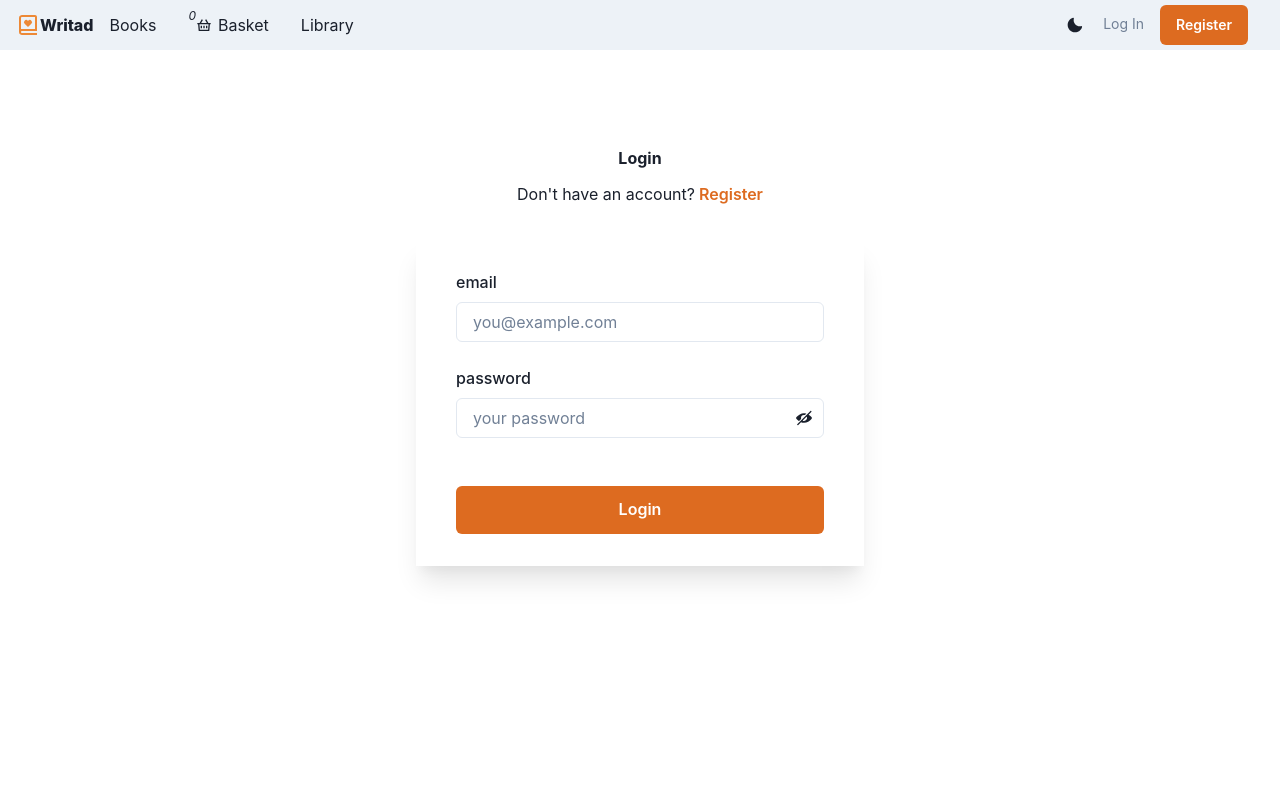
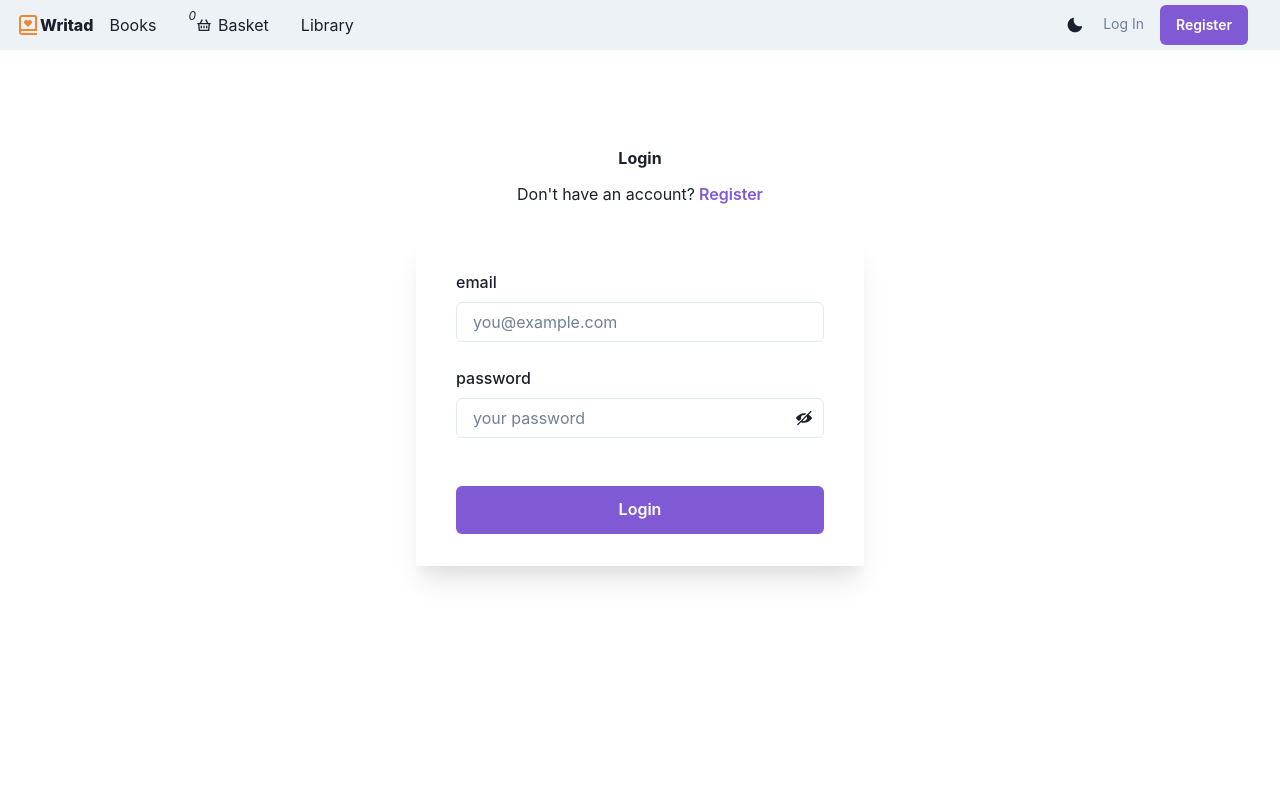
Before and after one commit to Gitroars/WebApplicationDevelopmentSecurity_Writad, a React (Create React App) app in the folder client/: page /login in a window 1280 px wide. Shown: the top 800 px of the page. Built offline with nearby package versions, Linux system fonts and the light colour scheme.

Commit message:
Change orange to purple

```diff
--- a/client/src/components/CheckoutOrderSummary.jsx
+++ b/client/src/components/CheckoutOrderSummary.jsx
@@ -24,7 +24,7 @@ const CheckoutOrderSummary = () => {
   const basketItems = useSelector((state) => state.basket);
   const { basket, subtotal } = basketItems;
 
-  const user = useSelector((state) => state.user);
+  const user = useSelector((state) => state.basket);
   const { userInfo } = user;
 
   //paypal pay button
@@ -50,7 +50,7 @@ const CheckoutOrderSummary = () => {
     navigate("/order-success");
   };
 
-  const onPaymentError = (error) => {
+  const onPaymentError = () => {
     toast({
       description:
         "something went wront during the payment process. Please try again or make sure that your PayPal account balance is enough for this purchase",
@@ -108,7 +108,7 @@ const CheckoutOrderSummary = () => {
 
       <Box align='center'>
         <Text fontSize='sm'> Have questions? or need help to complete your order?</Text>
-        <Flex justifyContent='center' color={mode("orange.500", "orange.100")}>
+        <Flex justifyContent='center' color={mode("purple.500", "purple.100")}>
           <Flex align='center'>
             <ChatIcon />
             <Text m='2'>Live Chat</Text>
--- a/client/src/components/Navbar.jsx
+++ b/client/src/components/Navbar.jsx
@@ -164,8 +164,8 @@ const Navbar = () => {
                   display={{ base: "none", md: "inline-flex" }}
                   fontSize='sm'
                   fontWeight={600}
-                  _hover={{ bg: "orange.400" }}
-                  bg='orange.500'
+                  _hover={{ bg: "purple.400" }}
+                  bg='purple.500'
                   color='white'
                 >
                   Register
--- a/client/src/screens/LoginScreen.jsx
+++ b/client/src/screens/LoginScreen.jsx
@@ -69,7 +69,7 @@ const LoginScreen = () => {
                 <Heading size={{ headingBR }}>Login</Heading>
                 <HStack spacing='1' justify='center'>
                   <Text color='muted'>Don't have an account?</Text>
-                  <Button as={ReactLink} to='/registration' variant='link' colorScheme='orange'>
+                  <Button as={ReactLink} to='/registration' variant='link' colorScheme='purple'>
                     Register
                   </Button>
                 </HStack>
@@ -102,7 +102,7 @@ const LoginScreen = () => {
                   </FormControl>
                 </Stack>
                 <Stack spacing='6'>
-                  <Button colorScheme='orange' size='lg' fontSize='md' isLoading={loading} type='submit'>
+                  <Button colorScheme='purple' size='lg' fontSize='md' isLoading={loading} type='submit'>
                     Login
                   </Button>
                 </Stack>
--- a/client/src/screens/ProfileScreen.jsx
+++ b/client/src/screens/ProfileScreen.jsx
@@ -107,7 +107,7 @@ const ProfileScreen = () => {
                     </FormControl>
                   </Stack>
                   <Stack spacing='6'>
-                  <Button colorScheme='orange' size='lg' isLoading={loading} type='submit'>
+                    <Button colorScheme='purple' size='lg' isLoading={loading} type='submit'>
                       Save
                     </Button>
                   </Stack>
--- a/client/src/screens/RegistrationScreen.jsx
+++ b/client/src/screens/RegistrationScreen.jsx
@@ -70,7 +70,7 @@ const RegistrationScreen = () => {
                 <Heading size={{ headingBR }}>Registration</Heading>
                 <HStack spacing='1' justify='center'>
                   <Text color='muted'>Already have an account?</Text>
-                  <Button as={ReactLink} to='/login' variant='link' colorScheme='orange'>
+                  <Button as={ReactLink} to='/login' variant='link' colorScheme='purple'>
                     Login
                   </Button>
                 </HStack>
@@ -110,7 +110,7 @@ const RegistrationScreen = () => {
                   </FormControl>
                 </Stack>
                 <Stack spacing='6'>
-                  <Button colorScheme='orange' size='lg' fontSize='md' isLoading={loading} type='submit'>
+                  <Button colorScheme='purple' size='lg' fontSize='md' isLoading={loading} type='submit'>
                     Register
                   </Button>
                 </Stack>
```
Also changed, not shown: client/src/components/ShippingInformation.jsx (deleted, +0 -92 lines). Lines whose indentation alone changed are shown as unchanged.
